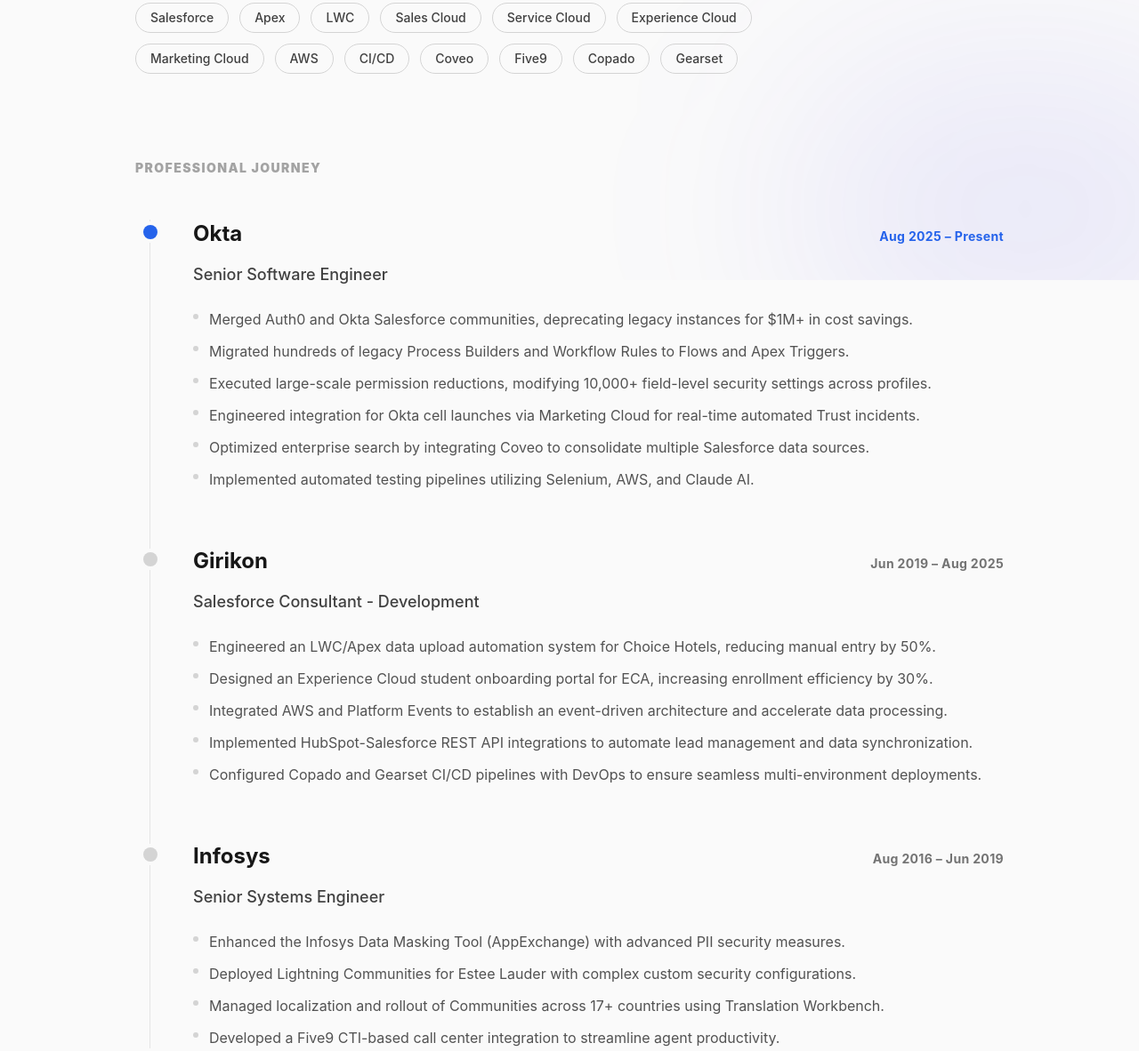
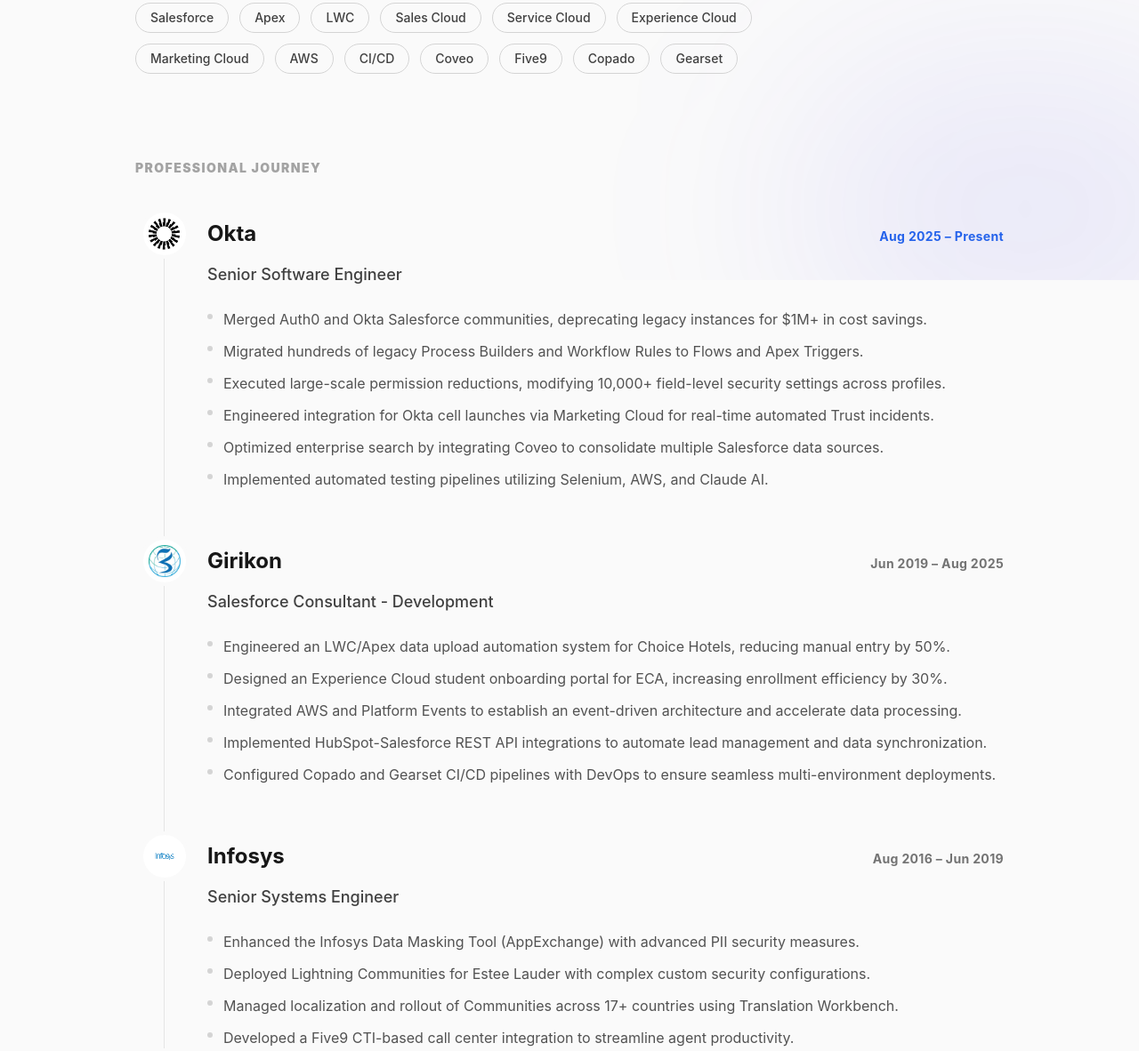
Before and after one commit to abskpr/portfolio, a plain HTML site: page index.html in a window 1280 px wide. Shown: the part 485-1667 px from the top of the page at 89% size. Drawn offline with nearby package versions, Linux system fonts and the light colour scheme.

Commit message:
Add company logos

```diff
--- a/index.html
+++ b/index.html
@@ -84,7 +84,7 @@
             Senior Software Engineer • Okta
         </p>
 
-     <!-- Massive Tagline: Two-Tone with Cursor -->
+        <!-- Massive Tagline: Two-Tone with Cursor -->
         <h1 class="text-5xl md:text-7xl font-bold tracking-tight leading-tight mb-6">
             <span class="text-neutral-400 dark:text-neutral-600 font-medium">Transforming complex logic</span> <br class="hidden md:block">
             <span class="text-neutral-900 dark:text-white font-extrabold">into clean architecture</span><span class="text-blue-500 animate-pulse">_</span>
@@ -95,7 +95,7 @@
             I build reliable, event-driven enterprise solutions on Salesforce, with a focus on platform architecture, security, and scalable integrations.
         </p>
 
-       <!-- Skills Pills -->
+        <!-- Skills Pills -->
         <div class="flex flex-wrap gap-3 mb-12 max-w-3xl">
             <span class="px-4 py-1.5 rounded-full border border-neutral-300 dark:border-neutral-800 text-sm font-medium text-neutral-700 dark:text-neutral-300 hover:border-blue-500 dark:hover:border-blue-500 hover:text-blue-600 dark:hover:text-blue-400 transition-colors cursor-default">Salesforce</span>
             <span class="px-4 py-1.5 rounded-full border border-neutral-300 dark:border-neutral-800 text-sm font-medium text-neutral-700 dark:text-neutral-300 hover:border-blue-500 dark:hover:border-blue-500 hover:text-blue-600 dark:hover:text-blue-400 transition-colors cursor-default">Apex</span>
@@ -113,15 +113,19 @@
         </div>
     </section>
 
-    <!-- Experience Timeline -->
+   <!-- Experience Timeline -->
     <section id="experience" class="max-w-5xl mx-auto px-6 pt-12 pb-20">
         <h2 class="text-sm font-black uppercase tracking-widest text-neutral-400 dark:text-neutral-500 mb-12">Professional Journey</h2>
 
-        <div class="relative border-l border-neutral-200 dark:border-neutral-800 ml-3 md:ml-4 space-y-16">
+        <div class="relative border-l border-neutral-200 dark:border-neutral-800 ml-6 md:ml-8 space-y-16">
 
             <!-- Okta -->
-            <div class="relative pl-8 md:pl-12 group">
-                <div class="absolute w-4 h-4 bg-blue-600 rounded-full -left-[8.5px] top-1.5 ring-4 ring-neutral-50 dark:ring-black group-hover:scale-125 transition-transform duration-300"></div>
+            <div class="relative pl-10 md:pl-12 group">
+                <!-- Okta Logo Dot -->
+                <div class="absolute flex items-center justify-center w-12 h-12 bg-white rounded-full ring-4 ring-neutral-50 dark:ring-black shadow-sm -left-[24.5px] -top-2 group-hover:scale-110 transition-transform duration-300 z-10 overflow-hidden p-1.5">
+                    <img src="assets/images/okta.png" alt="Okta Logo" class="w-full h-full object-contain">
+                </div>
+
                 <div class="flex flex-col md:flex-row md:items-baseline justify-between mb-4">
                     <h3 class="text-2xl font-bold text-neutral-900 dark:text-white">Okta</h3>
                     <span class="text-sm font-bold tracking-wide text-blue-600 dark:text-blue-400 mt-1 md:mt-0">Aug 2025 – Present</span>
@@ -137,9 +141,13 @@
                 </ul>
             </div>
 
-           <!-- Girikon -->
-            <div class="relative pl-8 md:pl-12 group">
-                <div class="absolute w-4 h-4 bg-neutral-300 dark:bg-neutral-700 rounded-full -left-[8.5px] top-1.5 ring-4 ring-neutral-50 dark:ring-black group-hover:bg-blue-400 transition-colors duration-300"></div>
+            <!-- Girikon -->
+            <div class="relative pl-10 md:pl-12 group">
+                <!-- Girikon Logo Dot -->
+                <div class="absolute flex items-center justify-center w-12 h-12 bg-white rounded-full ring-4 ring-neutral-50 dark:ring-black shadow-sm -left-[24.5px] -top-2 group-hover:scale-110 transition-transform duration-300 z-10 overflow-hidden p-1.5">
+                    <img src="assets/images/girikon-logo.jpg" alt="Girikon Logo" class="w-full h-full object-contain">
+                </div>
+
                 <div class="flex flex-col md:flex-row md:items-baseline justify-between mb-4">
                     <h3 class="text-2xl font-bold text-neutral-900 dark:text-white">Girikon</h3>
                     <span class="text-sm font-bold tracking-wide text-neutral-500 mt-1 md:mt-0">Jun 2019 – Aug 2025</span>
@@ -155,8 +163,12 @@
             </div>
 
             <!-- Infosys -->
-            <div class="relative pl-8 md:pl-12 group">
-                <div class="absolute w-4 h-4 bg-neutral-300 dark:bg-neutral-700 rounded-full -left-[8.5px] top-1.5 ring-4 ring-neutral-50 dark:ring-black group-hover:bg-blue-400 transition-colors duration-300"></div>
+            <div class="relative pl-10 md:pl-12 group">
+                <!-- Infosys Logo Dot -->
+                <div class="absolute flex items-center justify-center w-12 h-12 bg-white rounded-full ring-4 ring-neutral-50 dark:ring-black shadow-sm -left-[24.5px] -top-2 group-hover:scale-110 transition-transform duration-300 z-10 overflow-hidden p-1.5">
+                    <img src="assets/images/infosys.png" alt="Infosys Logo" class="w-full h-full object-contain">
+                </div>
+
                 <div class="flex flex-col md:flex-row md:items-baseline justify-between mb-4">
                     <h3 class="text-2xl font-bold text-neutral-900 dark:text-white">Infosys</h3>
                     <span class="text-sm font-bold tracking-wide text-neutral-500 mt-1 md:mt-0">Aug 2016 – Jun 2019</span>
```
Also changed, not shown: assets/images/girikon-logo.jpg (added), assets/images/infosys.png (added), assets/images/okta.png (added).
